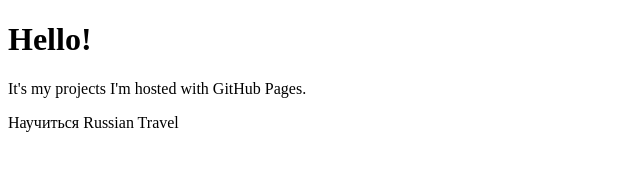
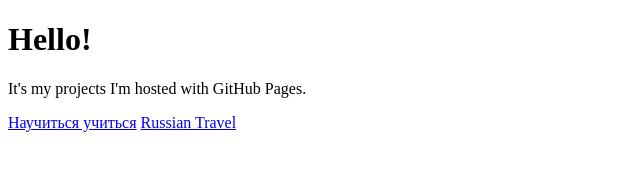
Before and after one commit to golosnoy/golosnoy-github.io, a plain HTML site: page index.html in a window 1280 px wide. Shown: the whole page, without its empty margins (0-640 px from the left). Drawn offline with Linux system fonts and the light colour scheme.

Commit message:
Update index.html

```diff
--- a/index.html
+++ b/index.html
@@ -3,7 +3,7 @@
 <body>
 <h1>Hello!</h1>
 <p>It's my projects I'm hosted with GitHub Pages.</p>
-  <a src="https://golosnoy.github.io/how-to-learn/">Научиться</a>
-  <a src="https://golosnoy.github.io/russian-travel/">Russian Travel</a>
+  <a href="https://golosnoy.github.io/how-to-learn/" target="_blank">Научиться учиться</a>
+  <a href="https://golosnoy.github.io/russian-travel/">Russian Travel</a>
 </body>
 </html>
```
